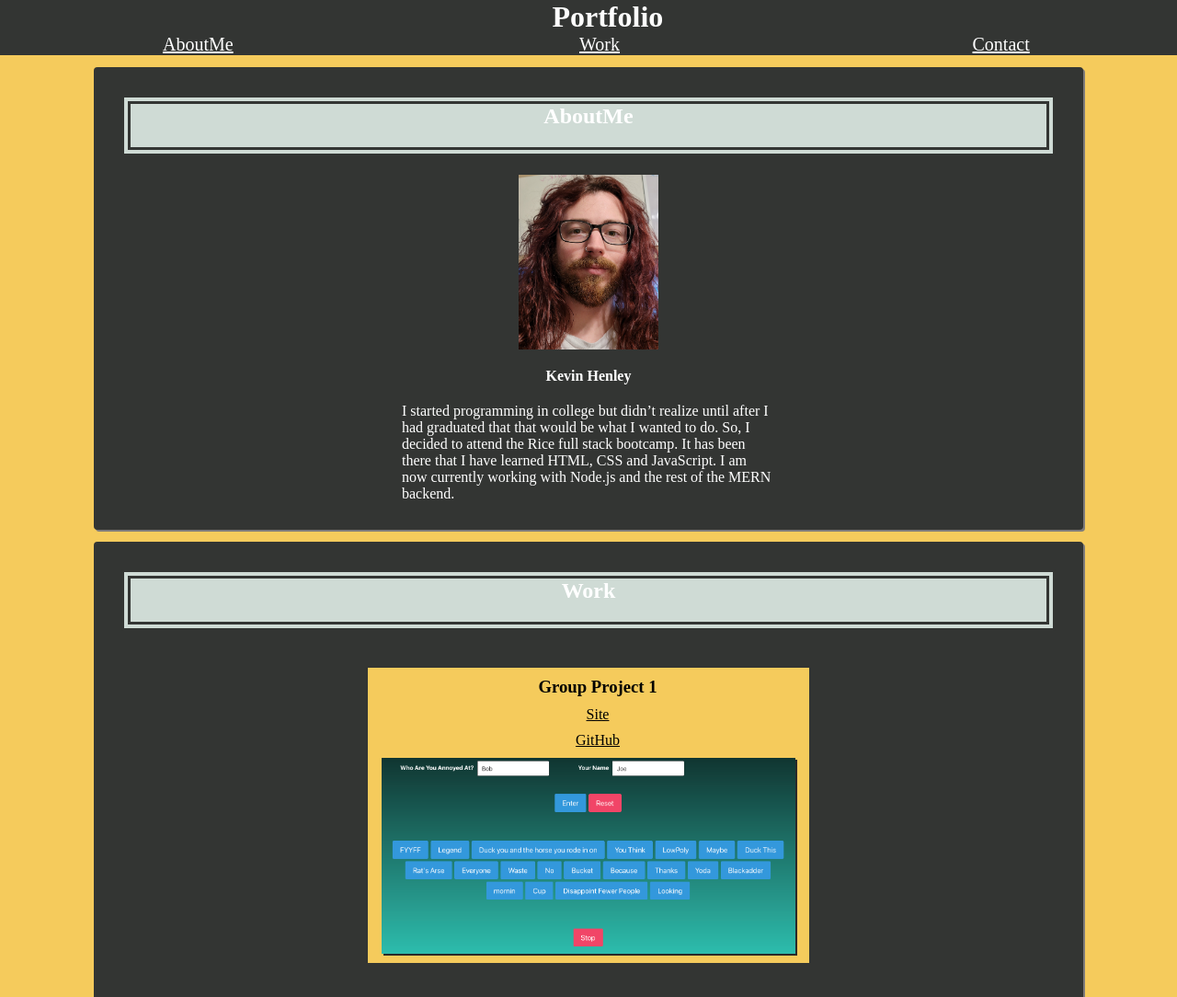
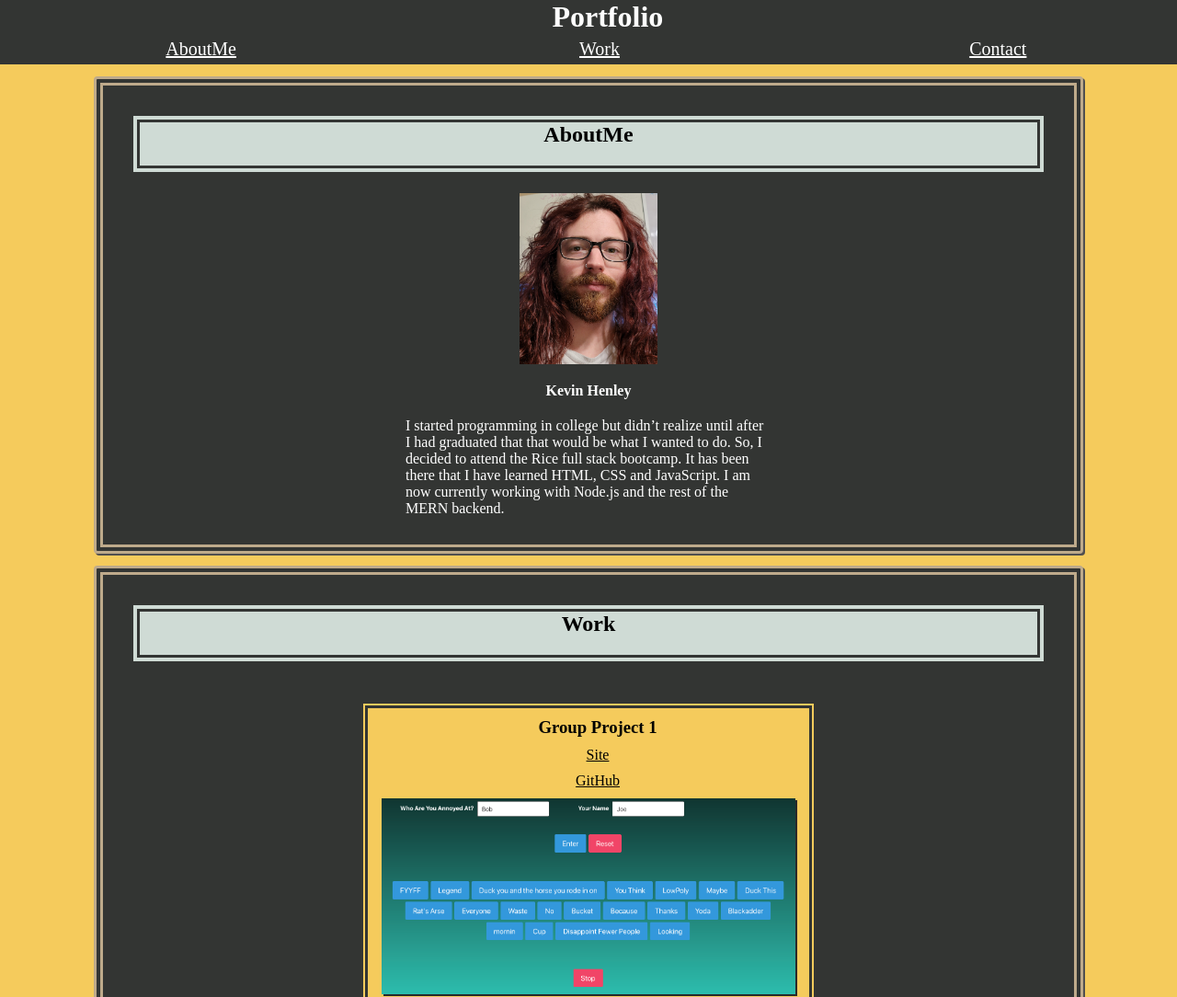
Before and after one commit to KevinHenleyCode/homework_week_2, a plain HTML site: page index.html in a window 1280 px wide. Shown: the top 1084 px of the page at 92% size. Drawn offline with nearby package versions, Linux system fonts and the light colour scheme.

Commit message:
added border styling to the sections class

```diff
--- a/Assets/Style/style.css
+++ b/Assets/Style/style.css
@@ -13,7 +13,8 @@ body {
     background-color: #333533;
     color: blue;
     font-size: 20px;
-    text-align: center
+    text-align: center;
+    padding: 5px;
 }
 
 .heading {
@@ -23,13 +24,15 @@ body {
 
 .headingInside {
     width: 100%;
-    justify-content: center;
 }
 
 .pageSec {
     background-color: #333533;
     border-radius: 4px;
-    box-shadow: 2px 2px #7e7b7b;
+    border-style: double;
+    border-color: #beaa8b;
+    border-width: 10px;
+    box-shadow: 2px 2px #504f4f;
     margin: 1% 8%;
     padding: 20px;
 }
@@ -48,6 +51,7 @@ p{
 
 h2{
     margin-bottom: 20px;
+    color: #000000;
 }
 
 
@@ -82,6 +86,9 @@ h2{
 .project{
     background-color: #F5CB5C;
     margin: 20px;
+    border-style: double;
+    border-width: 8px;
+    border-color: #333533;
 }
 
 .project * {
```
